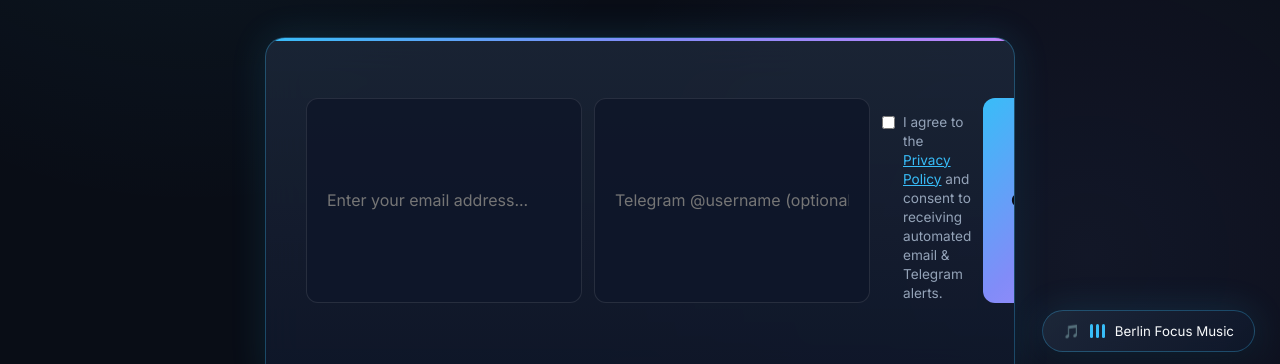
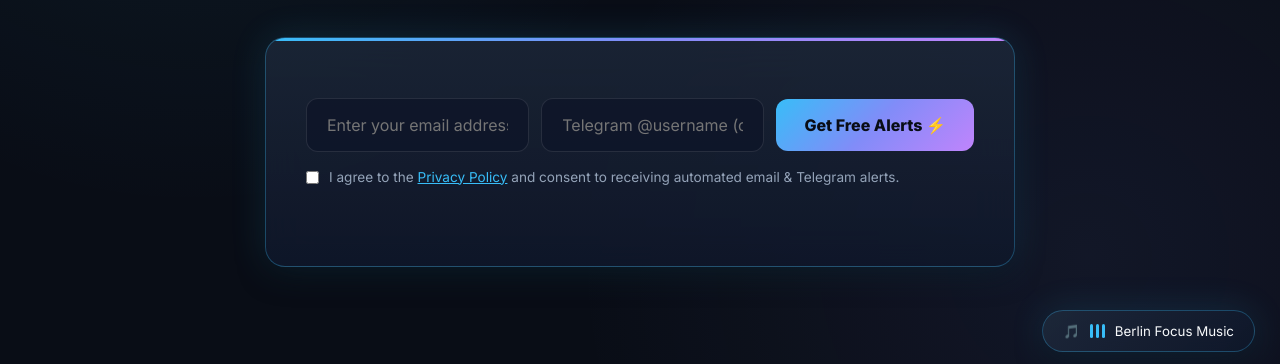
Before and after one commit to Henrigomez/berlin-anmeldung, a website: page public/index.html in a window 1280 px wide. Shown: the part 423-787 px from the top of the page. Drawn offline with Linux system fonts and the light colour scheme; no server answers.

Commit message:
Fix_subscribe_button_layout_clipping

```diff
--- a/public/index.html
+++ b/public/index.html
@@ -53,6 +53,7 @@
             <!-- Instant Alert Subscription Card -->
             <div class="subscribe-card">
                 <form class="subscribe-form" id="subscribeForm">
+                    <div class="subscribe-inputs-row">
                         <input
                             type="email"
                             class="subscribe-input"
@@ -67,15 +68,16 @@
                             id="telegramInput"
                             placeholder="Telegram @username (optional)..."
                         >
-                    <div class="gdpr-consent-container" style="display: flex; align-items: flex-start; gap: 8px; margin-top: 15px; width: 100%; text-align: left; font-size: 0.85rem; color: var(--text-secondary);">
-                        <input type="checkbox" id="gdprCheckbox" required style="margin-top: 3px; cursor: pointer;">
-                        <label for="gdprCheckbox" style="cursor: pointer; line-height: 1.4;">
-                            I agree to the <a href="privacy.html" target="_blank" style="color: var(--accent-cyan); text-decoration: underline;">Privacy Policy</a> and consent to receiving automated email & Telegram alerts.
-                        </label>
-                    </div>
                         <button type="submit" class="subscribe-btn" data-i18n="subscribeBtn">
                             Get Free Alerts ⚡
                         </button>
+                    </div>
+                    <div class="gdpr-consent-container">
+                        <input type="checkbox" id="gdprCheckbox" required>
+                        <label for="gdprCheckbox">
+                            I agree to the <a href="privacy.html" target="_blank">Privacy Policy</a> and consent to receiving automated email & Telegram alerts.
+                        </label>
+                    </div>
                 </form>
                 <div class="form-feedback" id="formFeedback"></div>
             </div>
@@ -557,6 +559,6 @@ Mit freundlichen Grüßen,</textarea>
         </div>
     </footer>
 
-    <script src="app.js?v=4"></script>
+    <script src="app.js?v=5"></script>
 </body>
 </html>
--- a/public/styles.css
+++ b/public/styles.css
@@ -242,12 +242,22 @@ body {
 
 .subscribe-form {
     display: flex;
+    flex-direction: column;
+    gap: 16px;
+    margin-top: 20px;
+    width: 100%;
+}
+
+.subscribe-inputs-row {
+    display: flex;
     gap: 12px;
-    margin-top: 20px;
+    width: 100%;
+    align-items: center;
 }
 
 .subscribe-input {
     flex: 1;
+    min-width: 180px;
     background: rgba(15, 23, 42, 0.9);
     border: 1px solid var(--border-color);
     padding: 16px 20px;
@@ -264,6 +274,8 @@ body {
 }
 
 .subscribe-btn {
+    flex-shrink: 0;
+    white-space: nowrap;
     background: var(--gradient-hero);
     color: #090d16;
     font-weight: 800;
@@ -273,9 +285,9 @@ body {
     border-radius: var(--radius-md);
     cursor: pointer;
     transition: var(--transition);
-    white-space: nowrap;
     display: flex;
     align-items: center;
+    justify-content: center;
     gap: 8px;
 }
 
@@ -283,6 +295,29 @@ body {
     transform: translateY(-2px);
     box-shadow: 0 8px 25px rgba(56, 189, 248, 0.4);
 }
+
+.gdpr-consent-container {
+    display: flex;
+    align-items: flex-start;
+    gap: 10px;
+    width: 100%;
+    text-align: left;
+    font-size: 0.85rem;
+    color: var(--text-secondary);
+    line-height: 1.4;
+}
+
+.gdpr-consent-container input[type="checkbox"] {
+    margin-top: 3px;
+    accent-color: var(--accent-cyan);
+    cursor: pointer;
+}
+
+.gdpr-consent-container a {
+    color: var(--accent-cyan);
+    text-decoration: underline;
+}
+
 
 .form-feedback {
     margin-top: 15px;
@@ -784,6 +819,7 @@ footer {
 @media (max-width: 768px) {
     .hero-title { font-size: 2.3rem; }
     .subscribe-form { flex-direction: column; }
+    .subscribe-inputs-row { flex-direction: column; gap: 12px; }
     .subscribe-card { padding: 25px; }
     .checklist-section { padding: 25px; }
     .pdf-generator-section { padding: 25px; }
```
Lines whose indentation alone changed are shown as unchanged.
